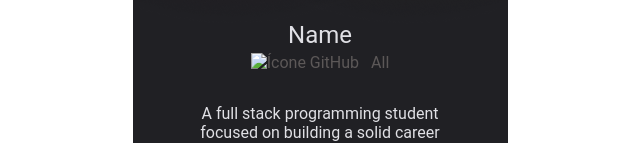
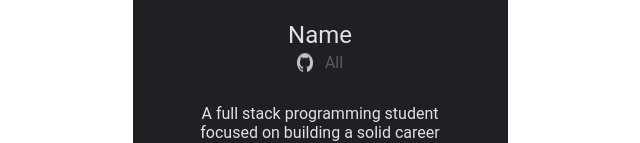
Before and after one commit to AllRez44/cracha-nlw-2021, a plain HTML site: page index.html in a window 1280 px wide. Shown: the part 375-518 px from the top of the page, without its empty margins (320-960 px from the left). Drawn offline with Linux system fonts and the light colour scheme; the site is published under a folder, as on GitHub Pages, so addresses that start at the root find nothing; no server answers.

Commit message:
Update index.html

```diff
--- a/index.html
+++ b/index.html
@@ -24,7 +24,7 @@
         <h1 id="userGitHubName">Name</h1>
 
         <a id="userGitHubLink" href="https://github.com/">
-          <img src="/images/ghub.png" alt="Ícone GitHub" />
+          <img src="images/ghub.png" alt="Ícone GitHub" />
           <span id="userGitHubLogin"> All </span>
         </a>
 
```
